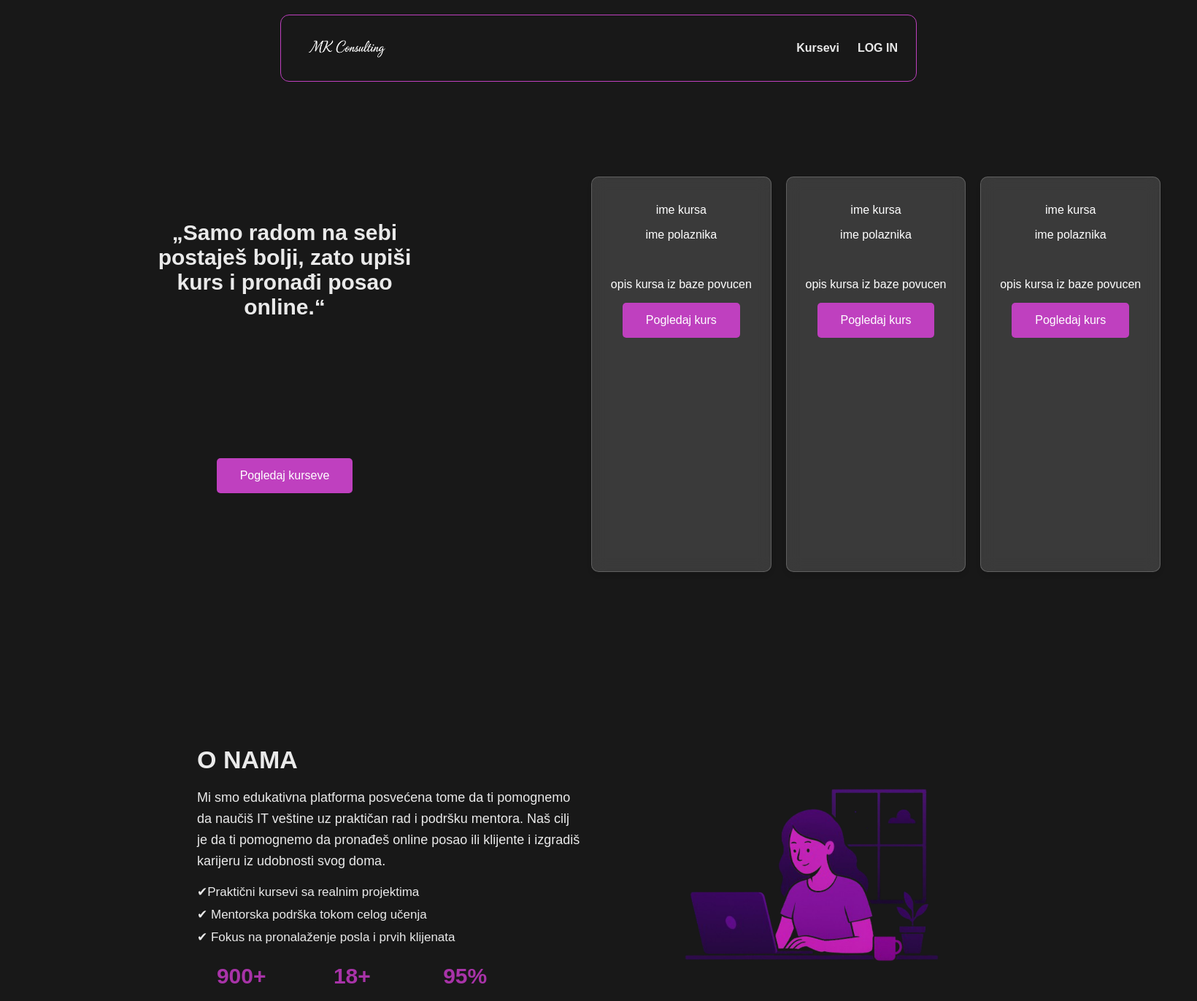
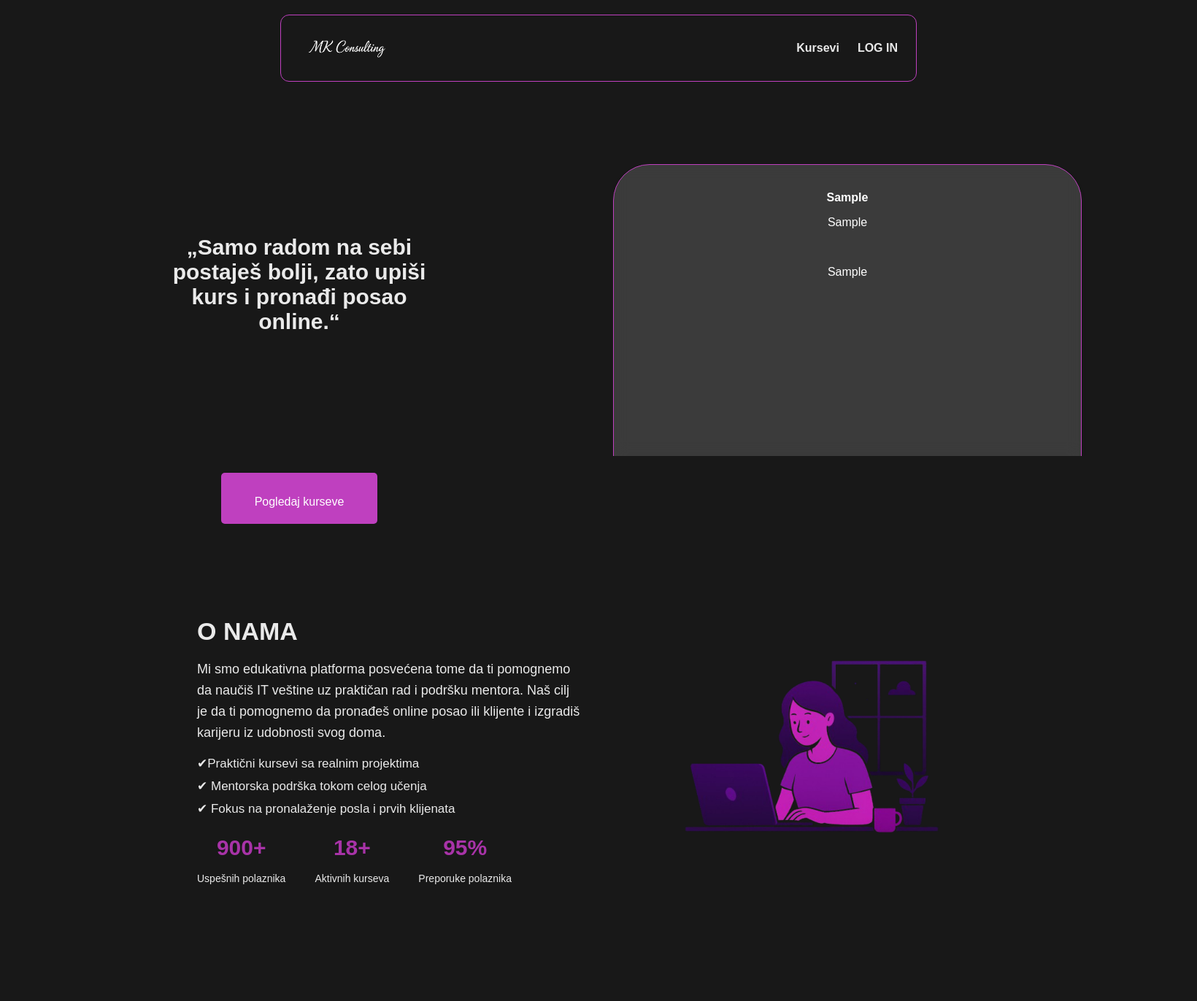
Before and after one commit to milica953/mvc-course-app, a PHP site: page / in a window 1640 px wide. Shown: the top 1372 px of the page at 73% size. Run offline with PHP 8.4, Linux system fonts and the light colour scheme; tables that the repository leaves empty or names only in its code hold one stand-in row (values such as "Sample post").

Commit message:
50% projekta gotovo sve za ussera

```diff
--- a/assets/css/home.css
+++ b/assets/css/home.css
@@ -30,6 +30,9 @@ body {
     font-size: 16px;
     cursor: pointer;
     border-radius: 5px;
+    width: 150px;
+    height: 40px;
+    text-align: center;
 }
 
 .button-course:hover {
@@ -140,3 +143,55 @@ body {
     border-radius: 14px;
     object-fit: cover;
 }
+
+.main-home {
+    display: flex;
+    justify-content: space-between;
+    align-items: center;
+    padding: 20px;
+    gap: 40px; /* Dodaje prostor između sekcija */
+}
+
+
+.text-section {
+    flex: 1; /* Zauzima dostupan prostor na levoj strani */
+    max-width: 50%;
+}
+
+
+
+.review-container {
+    flex: 1;
+    max-width: 50%;
+}
+
+.review-panel {
+    position: relative;
+    width: 100%;
+    margin: auto;
+    overflow: hidden;
+    min-height: 400px;
+}
+
+.review-card {
+    display: none;
+    padding: 20px;
+    text-align: center;
+    background: rgba(255, 255, 255, 0.151);
+    border: 1px solid #BF40BF;
+    border-radius: 50px;
+    position: absolute;
+    top: 0;
+    left: 0;
+    width: 600px;
+    height: 600px;
+
+    opacity: 0;
+    transition: opacity 1s ease-in-out;
+}
+
+
+.review-card.active {
+    display: block;
+    opacity: 1;
+}
--- /dev/null
+++ b/assets/js/rewiew.js
@@ -0,0 +1,30 @@
+document.addEventListener('DOMContentLoaded', (event) => {
+    let currentIndex = 0;
+    const reviews = document.querySelectorAll('.review-card');
+    const intervalTime = 2000; // Rotira svakih 5 sekundi (5000ms)
+
+    // Funkcija za prikazivanje određene recenzije
+    function showReview(index) {
+        // Uklanja 'active' klasu sa svih recenzija
+        reviews.forEach(r => r.classList.remove('active'));
+
+        // Dodaje 'active' klasu trenutnoj recenziji
+        if (reviews[index]) {
+            reviews[index].classList.add('active');
+        }
+    }
+
+    // Funkcija za prelazak na sledeću recenziju
+    function nextReview() {
+        currentIndex = (currentIndex + 1) % reviews.length;
+        showReview(currentIndex);
+    }
+
+    // Inicijalno prikaži prvu recenziju (ukoliko već nije prikazana PHP-om)
+    if (reviews.length > 0) {
+        showReview(currentIndex);
+    }
+
+    // Automatski rotiraj svakih 5 sekundi
+    setInterval(nextReview, intervalTime);
+});
--- a/controllers/execute_purchase.php
+++ b/controllers/execute_purchase.php
@@ -44,7 +44,7 @@ $stmt->execute();
 $kupovina_id = $pdo->lastInsertId();
 
 // 3. Dodajemo kurseve korisniku (moji_kursevi)
-$sql = "INSERT IGNORE INTO moji_kursevi (korisnik_id, kurs_id, datum_kupovine)
+$sql = "INSERT IGNORE INTO moji_kursevi (korisnik_id, kurs_id, datum_kupovine_kursa)
         VALUES (:korisnik_id, :kurs_id, NOW())";
 
 $stmt = $pdo->prepare($sql);
--- a/index.php
+++ b/index.php
@@ -5,47 +5,65 @@
     <meta charset="UTF-8">
     <meta name="viewport" content="width=device-width, initial-scale=1.0">
     <link rel="stylesheet" href="assets/css/home.css">
+    <script src="assets/js/rewiew.js"></script>
     <title>Document</title>
 </head>
 
+
 <body>
-     <?php include_once __DIR__ . '/views/layout/nav.php'; ?>
-    <main class="main-home">
+    <?php
+    include_once __DIR__ . '/views/layout/nav.php';
+    require_once __DIR__ . '/core/env.php';
+    loadEnv(__DIR__ . '/.env');
+    include_once __DIR__ . '/config/database.php';
+
+    // Izvlačenje prvih 20 recenzija
+    $upit = "SELECT
+            recenzija.kurs_id,
+            recenzija.korisnik_id,
+            recenzija.opis,
+            kurs.naziv,
+            korisnik.ime
+        FROM recenzija
+        INNER JOIN kurs ON recenzija.kurs_id = kurs.kurs_id
+        INNER JOIN korisnik ON recenzija.korisnik_id = korisnik.korisnik_id
+        LIMIT 10";
+
+    $stmt = $pdo->prepare($upit);
+    $stmt->execute();
+    $recenzije = $stmt->fetchAll(PDO::FETCH_ASSOC);
+
+
+
+
+    ?>
+        <main class="main-home">
+        <!-- Sekcija sa tekstom i linkom (leva strana) -->
         <section class="text-section">
             <h1>„Samo radom na sebi postaješ bolji, zato upiši kurs i pronađi posao online.“</h1>
-            <input type="button" value="Pogledaj kurseve" class="button-course" onclick="location.href">
+            <a href="/mvc-course-app/views/course/course.php" class="button-course">
+                <p>Pogledaj kurseve</p>
+            </a>
         </section>
 
-        <section>
-            <div class="rewiew-panel">
-                <div class="review-cards-1 glass-panel">
-                    <p>ime kursa</p>
-                    <p>ime polaznika</p>
-                    <br>
-                    <p>opis kursa iz baze povucen</p>
-                    <input type="button" value="Pogledaj kurs" class="button-course" onclick="location.href">
-                </div>
+        <!-- Sekcija sa recenzijama (desna strana) -->
+        <section class="review-container">
+            <div class="review-panel" id="reviewPanel">
+                <?php foreach ($recenzije as $index => $recenzija): ?>
+                    <!-- Dodat 'review-fade' klasa za tranziciju -->
+                    <div class="review-card glass-panel review-fade" <?php echo $index === 0 ? 'style="display:block;"' : ''; ?>>
+                        <p><strong><?php echo $recenzija['naziv']; ?></strong></p>
+                        <p><?php echo $recenzija['ime']; ?></p>
+                        <br>
+                        <p><?php echo $recenzija['opis']; ?></p>
+                    </div>
+                <?php endforeach; ?>
+            </div>
 
-                <div class="review-cards-1 glass-panel">
-                    <p>ime kursa</p>
-                    <p>ime polaznika</p>
-                    <br>
-                    <p>opis kursa iz baze povucen</p>
-                    <input type="button" value="Pogledaj kurs" class="button-course" onclick="location.href">
-                </div>
+            <!-- Kontrole su uklonjene da bi se recenzije automatski smenjivale bez interakcije korisnika -->
+        </section>
+    </main>
 
-                <div class="review-cards-1 glass-panel">
-                    <p>ime kursa</p>
-                    <p>ime polaznika</p>
-                    <br>
-                    <p>opis kursa iz baze povucen</p>
-                    <input type="button" value="Pogledaj kurs" class="button-course" onclick="location.href">
-                </div>
-
-            </div>
-        </section>
-
-    </main>
 
 
     <section class="about-section">
@@ -78,6 +96,7 @@
             </div>
         </div>
     </section>
-     <?php include_once __DIR__ . '/views/layout/footer.php'; ?>
+    <?php include_once __DIR__ . '/views/layout/footer.php'; ?>
 </body>
+
 </html>
--- a/views/layout/nav.php
+++ b/views/layout/nav.php
@@ -26,7 +26,7 @@
             <a href="/mvc-course-app/views/course/course.php">Kursevi</a>
             <?php if (!empty($_SESSION['uloga_id']) && $_SESSION['uloga_id'] == 1): ?>
                 <a href="/mvc-course-app/views/user/shoping_cart.php"><i class="fa-solid fa-cart-shopping"></i> Korpa</a>
-                <a href="/user/login">Moji kursevi</a>
+                <a href="/mvc-course-app/views/user/my_courses.php">Moji kursevi</a>
             <?php endif; ?>
 
             <?php if (!empty($_SESSION['uloga_id'])): ?>
@@ -42,9 +42,6 @@
 
         </div>
     </nav>
-
-
-
 </body>
 
 </html>
```
Also changed, not shown: assets/css/my_courses.css (added, +29 -0 lines), views/user/my_courses.php (added, +54 -0 lines).
